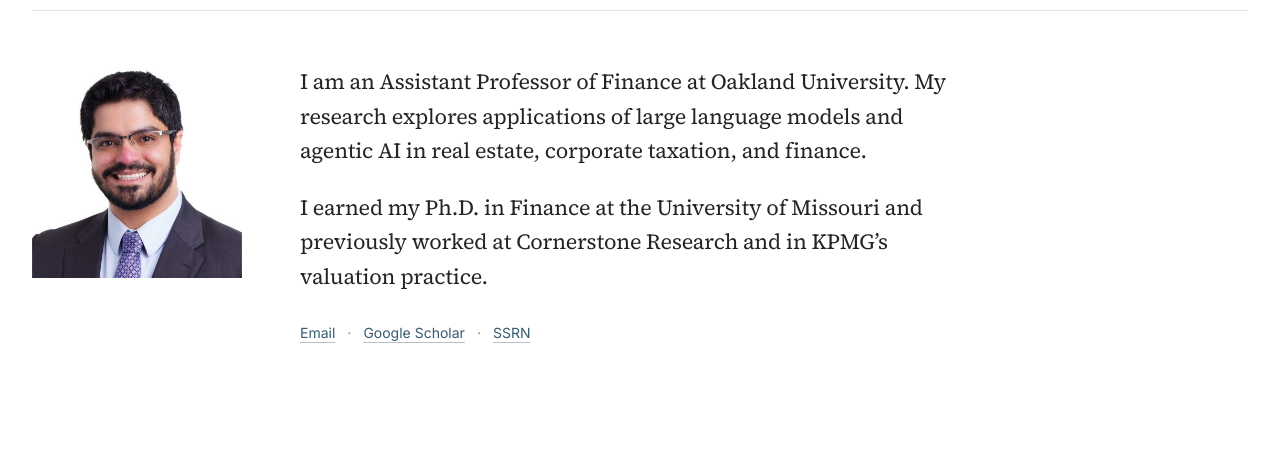
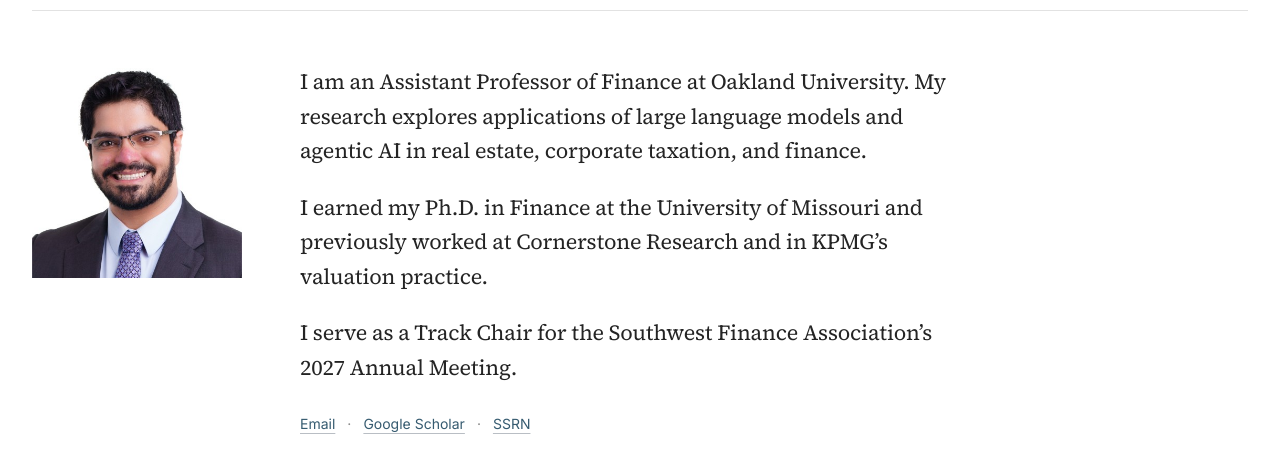
Before and after one commit to pratikkothari123/pratik-kothari-website, a plain HTML site: page index.html in a window 1280 px wide. Shown: the part 99-572 px from the top of the page. Drawn offline with Linux system fonts and the light colour scheme.

Commit message:
Add 2027 Southwest Finance Association Track Chair service

```diff
--- a/index.html
+++ b/index.html
@@ -78,6 +78,7 @@
             <div class="hero-bio">
               <p>I am an Assistant Professor of Finance at Oakland University. My research explores applications of large language models and agentic AI in real estate, corporate taxation, and finance.</p>
               <p>I earned my Ph.D. in Finance at the University of Missouri and previously worked at Cornerstone Research and in KPMG&rsquo;s valuation practice.</p>
+              <p>I serve as a Track Chair for the Southwest Finance Association&rsquo;s 2027 Annual Meeting.</p>
             </div>
             <div class="hero-links" aria-label="Contact and profiles">
               <a href="mailto:pkothari@oakland.edu">Email</a>
```
Also changed, not shown: 2 other files.
